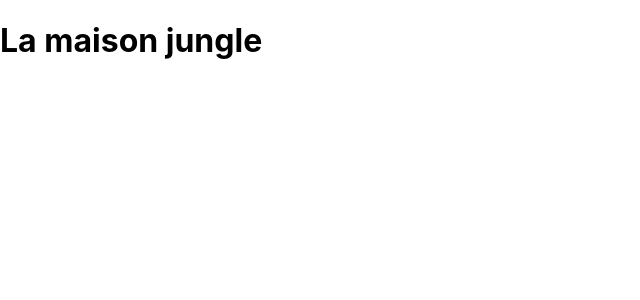
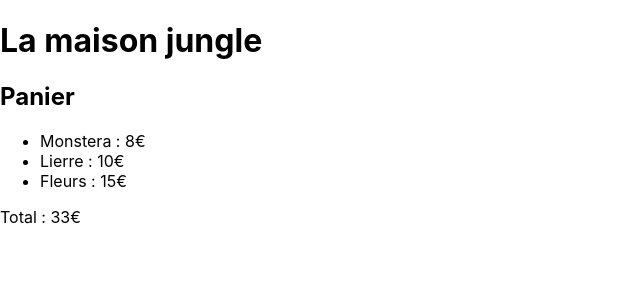
Before and after one commit to xavmllt/la_maison_jungle, a React (Create React App) app in the folder la-maison-jungle/: page / in a window 1280 px wide. Shown: the top 300 px of the page, without its empty margins (0-640 px from the left). Built offline with nearby package versions, Linux system fonts and the light colour scheme.

Commit message:
importation du composent Cart

```diff
--- a/la-maison-jungle/src/components/App.js
+++ b/la-maison-jungle/src/components/App.js
@@ -1,10 +1,14 @@
 import logo from '../logo.svg';
 import '../App.css';
 import Banner from './Banner'
+import Cart from './Cart'
 
 
 function App() {
-  return <Banner />
+  return <div>
+    <Banner />
+    <Cart />
+  </div>
 }
 
 export default App;
--- /dev/null
+++ b/la-maison-jungle/src/components/Cart.js
@@ -0,0 +1,15 @@
+function Cart(){
+    const monsteraPrice = 8
+    const ivyPrice = 10
+    const flowerPrice = 15
+    return (<div>
+        <h2>Panier</h2>
+        <ul>
+            <li>Monstera : {monsteraPrice}€</li>
+            <li>Lierre : {ivyPrice}€</li>
+            <li>Fleurs : {flowerPrice}€</li>
+        </ul>
+        Total : {monsteraPrice + ivyPrice + flowerPrice}€
+    </div>)
+}
+export default Cart
```
